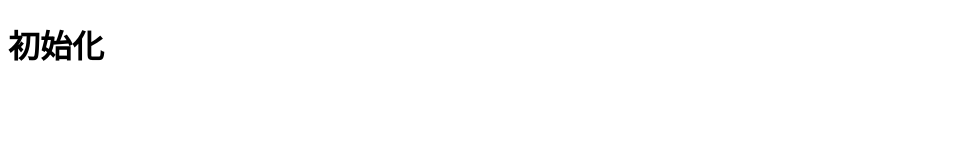
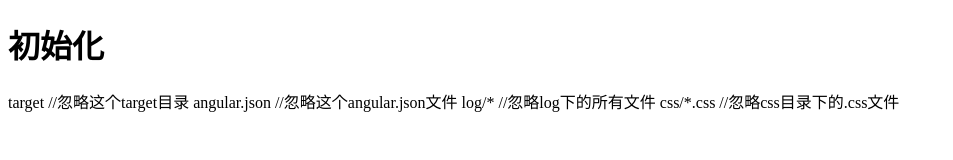
Before and after one commit to qianqian-q/izone, a plain HTML site: page index.html in a window 1280 px wide. Shown: the whole page, without its empty margins (0-953 px from the left). Drawn offline with Linux system fonts and the light colour scheme.

```diff
--- a/index.html
+++ b/index.html
@@ -7,5 +7,9 @@
 </head>
 <body>
     <h1>初始化</h1>
+    target          //忽略这个target目录
+angular.json    //忽略这个angular.json文件
+log/*           //忽略log下的所有文件
+css/*.css       //忽略css目录下的.css文件
 </body>
 </html>
```
Also changed, not shown: test/test1.html (added), 1 other file.
